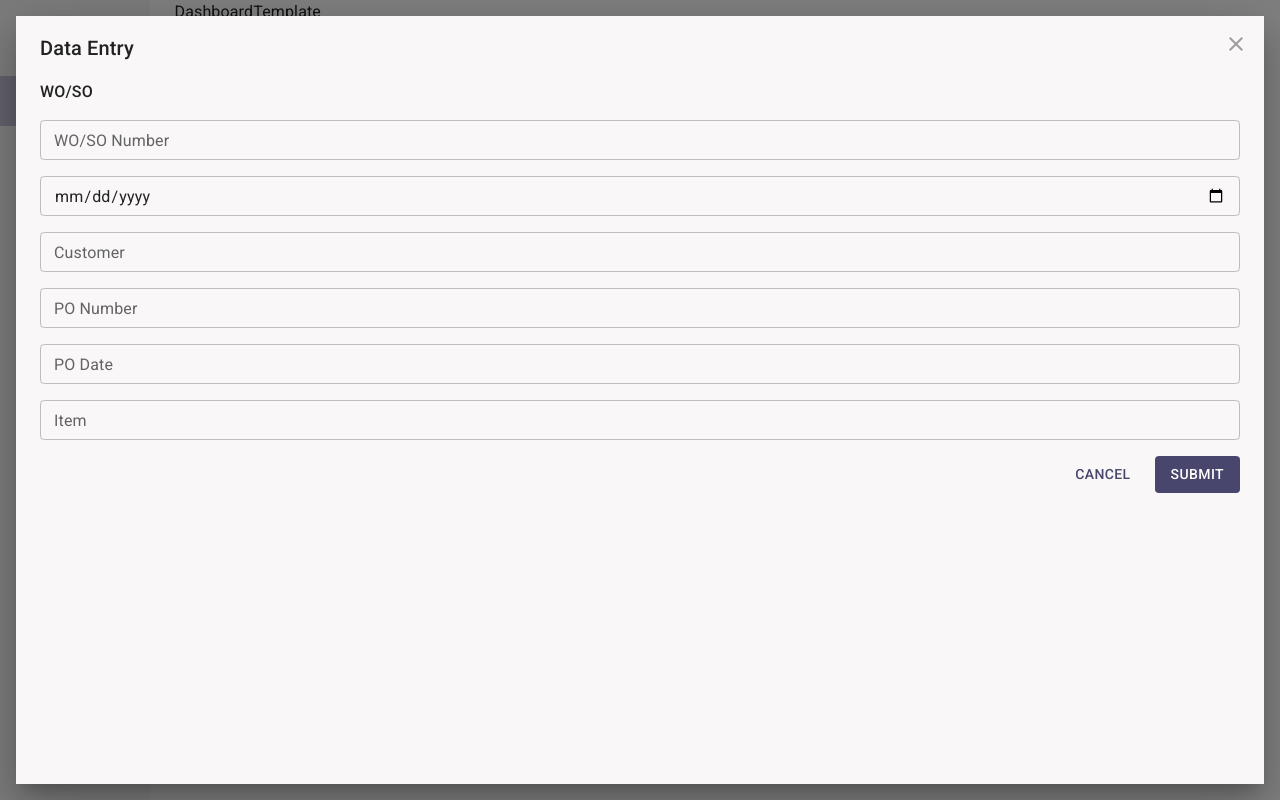
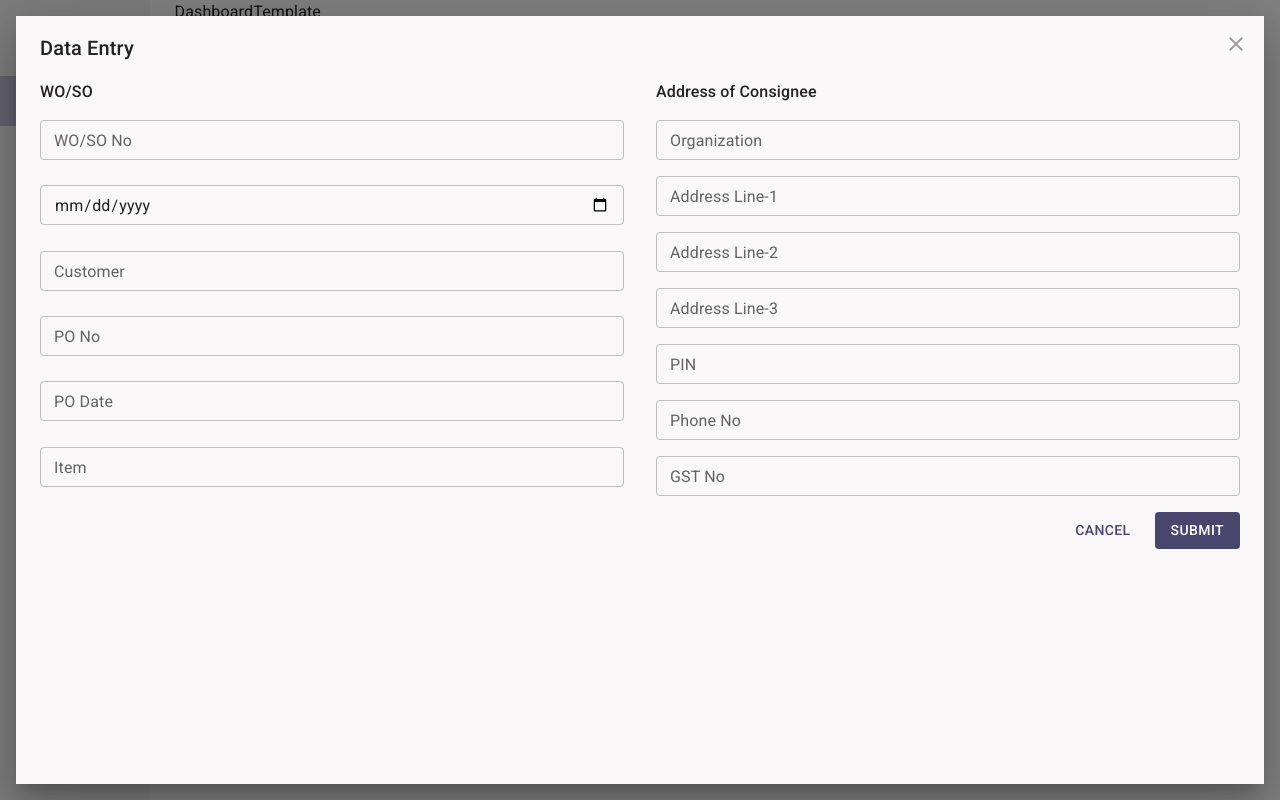
Before and after one commit to KZ-ERP-solutions/ERPfrontend, a React (Create React App) app: page /marketing in a window 1280 px wide. Both pictures are taken after a click on the button "DATA ENTRY". Built offline with nearby package versions, Linux system fonts and the light colour scheme; the HTML template or start-up script is replaced by a standard one.

Commit message:
DataEntryForm Text Field Added @the3plet

```diff
--- a/src/components/departments/marketing/dashboard/dataEntry/DataEntryForm.js
+++ b/src/components/departments/marketing/dashboard/dataEntry/DataEntryForm.js
@@ -12,7 +12,7 @@ import { useFormik } from 'formik'
 import React from 'react'
 
 const initialValues = {
-  // WO/SO Number
+  // WO/SO No
   woso_no: '',
   woso_date: '',
   customer: '',
@@ -26,7 +26,7 @@ const initialValues = {
   consignee_addr_line2: '',
   consignee_addr_line3: '',
   consignee_pin: '',
-  consignee_mob_no: '',
+  consignee_phone_no: '',
   consignee_gst_no: '',
 
 // Buyer
@@ -35,7 +35,7 @@ const initialValues = {
   buyer_addr_line2: '',
   buyer_addr_line3: '',
   buyer_pin: '',
-  buyer_mob_no: '',
+  buyer_phone_no: '',
   buyer_gst_no: '',
 }
 
@@ -64,7 +64,7 @@ const DataEntryForm = ({ close, handleSubmit, submitting }) => {
                   size="small"
                   id="woso_no"
                   name="woso_no"
-                  label="WO/SO Number"
+                  label="WO/SO No"
                   value={formik.values.woso_no}
                   onChange={formik.handleChange}
                   error={
@@ -123,7 +123,7 @@ const DataEntryForm = ({ close, handleSubmit, submitting }) => {
                   size="small"
                   id="po_no"
                   name="po_no"
-                  label="PO Number"
+                  label="PO No"
                   value={formik.values.po_no}
                   onChange={formik.handleChange}
                   error={formik.touched.po_no && Boolean(formik.errors.po_no)}
@@ -169,7 +169,152 @@ const DataEntryForm = ({ close, handleSubmit, submitting }) => {
             </Grid>
           </Grid>
 
+
+
+
+
           {/* Consignee */}
+
+          <Grid container spacing={2}>
+            <Grid item xs={12}>
+              <Typography variant="body1" fontWeight={500} sx={{ mb: 2 }}>
+              Address of Consignee
+              </Typography>
+              <FormControl sx={{ width: '100%' }}>
+                <TextField
+                  fullWidth
+                  //   disabled={submitting}
+                  size="small"
+                  id="consignee_org"
+                  name="consignee_org"
+                  label="Organization"
+                  value={formik.values.consignee_org}
+                  onChange={formik.handleChange}
+                  error={
+                    formik.touched.consignee_org && Boolean(formik.errors.consignee_org)
+                  }
+                  helperText={formik.touched.consignee_org && formik.errors.consignee_org}
+                />
+              </FormControl>
+            </Grid>
+
+            <Grid item xs={12}>
+              <FormControl sx={{ width: '100%' }}>
+              <TextField
+                  fullWidth
+                  //   disabled={submitting}
+                  size="small"
+                  id="consignee_addr_line1"
+                  name="consignee_addr_line1"
+                  label="Address Line-1"
+                  value={formik.values.consignee_addr_line1}
+                  onChange={formik.handleChange}
+                  error={
+                    formik.touched.consignee_addr_line1 && Boolean(formik.errors.consignee_addr_line1)
+                  }
+                  helperText={formik.touched.consignee_addr_line1 && formik.errors.consignee_addr_line1}
+                />
+              </FormControl>
+            </Grid>
+
+            <Grid item xs={12}>
+              <FormControl sx={{ width: '100%' }}>
+              <TextField
+                  fullWidth
+                  //   disabled={submitting}
+                  size="small"
+                  id="consignee_addr_line2"
+                  name="consignee_addr_line2"
+                  label="Address Line-2"
+                  value={formik.values.consignee_addr_line2}
+                  onChange={formik.handleChange}
+                  error={
+                    formik.touched.consignee_addr_line2 && Boolean(formik.errors.consignee_addr_line2)
+                  }
+                  helperText={formik.touched.consignee_addr_line2 && formik.errors.consignee_addr_line2}
+                />
+              </FormControl>
+            </Grid>
+
+            <Grid item xs={12}>
+              <FormControl sx={{ width: '100%' }}>
+              <TextField
+                  fullWidth
+                  //   disabled={submitting}
+                  size="small"
+                  id="consignee_addr_line3"
+                  name="consignee_addr_line3"
+                  label="Address Line-3"
+                  value={formik.values.consignee_addr_line3}
+                  onChange={formik.handleChange}
+                  error={
+                    formik.touched.consignee_addr_line3 && Boolean(formik.errors.consignee_addr_line3)
+                  }
+                  helperText={formik.touched.consignee_addr_line3 && formik.errors.consignee_addr_line3}
+                />
+              </FormControl>
+            </Grid>
+
+            <Grid item xs={12}>
+              <FormControl sx={{ width: '100%' }}>
+                <TextField
+                  fullWidth
+                  //   disabled={submitting}
+                  size="small"
+                  id="consignee_pine"
+                  name="consignee_pin"
+                  type={"number"}
+                  label="PIN"
+                  value={formik.values.consignee_pin}
+                  onChange={formik.handleChange}
+                  error={
+                    formik.touched.consignee_pin && Boolean(formik.errors.consignee_pin)
+                  }
+                  helperText={formik.touched.consignee_pin && formik.errors.consignee_pin}
+                />
+              </FormControl>
+            </Grid>
+
+            <Grid item xs={12}>
+              <FormControl sx={{ width: '100%' }}>
+                <TextField
+                  fullWidth
+                  //   disabled={submitting}
+                  size="small"
+                  id="consignee_phone_no"
+                  name="consignee_phone_no"
+                  label="Phone No"
+                  value={formik.values.consignee_phone_no}
+                  onChange={formik.handleChange}
+                  error={formik.touched.consignee_phone_no && Boolean(formik.errors.consignee_phone_no)}
+                  helperText={formik.touched.consignee_phone_no && formik.errors.consignee_phone_no}
+                />
+              </FormControl>
+            </Grid>
+
+            <Grid item xs={12}>
+              <FormControl sx={{ width: '100%' }}>
+                <TextField
+                  fullWidth
+                  //   disabled={submitting}
+                  size="small"
+                  id="consignee_gst_no"
+                  name="consignee_gst_no"
+                  label="GST No"
+                  value={formik.values.consignee_gst_no}
+                  onChange={formik.handleChange}
+                  error={formik.touched.consignee_gst_no && Boolean(formik.errors.consignee_gst_no)}
+                  helperText={formik.touched.consignee_gst_no && formik.errors.consignee_gst_no}
+                />
+              </FormControl>
+            </Grid>
+          </Grid>
+
+
+
+
+
+
 
         </Box>
 
```
